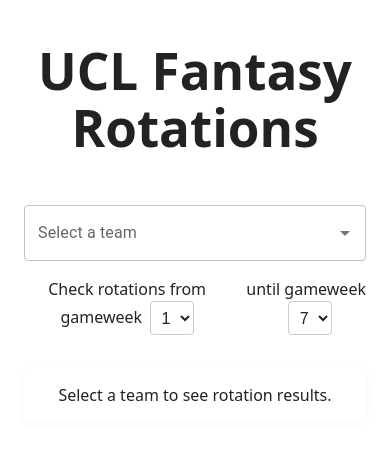
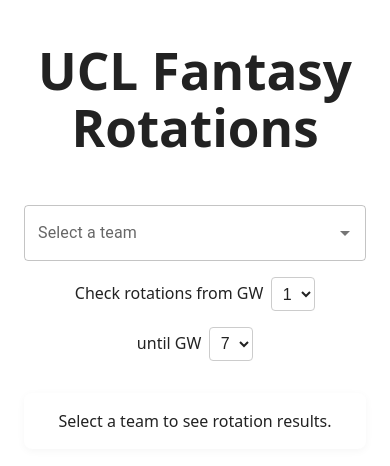
Before and after one commit to daveweij/ucl-rotation, a React (Vite) app: page / in a window 390 px wide. Shown: the top 466 px of the page. Built offline with nearby package versions, Linux system fonts and the light colour scheme.

Commit message:
fix alignment of gw selection boxes on mobile

```diff
--- a/src/components/GameweekSelector.css
+++ b/src/components/GameweekSelector.css
@@ -1,5 +1,6 @@
 .gw-selector {
   display: flex;
+  flex-direction: column;
   gap: 1rem;
   align-items: center;
   margin-top: 1rem;
--- a/src/components/GameweekSelector.tsx
+++ b/src/components/GameweekSelector.tsx
@@ -27,7 +27,7 @@ const GameweekSelector: React.FC<GameweekSelectorProps> = ({ startGW, endGW, onC
   return (
     <div className="gw-selector">
       <label>
-        Check rotations from gameweek
+        Check rotations from GW
         <select value={startGW} onChange={handleStartChange} className="gw-select">
           {Array.from({ length: GW_MAX }, (_, i) => i + GW_MIN).map(gw => (
             <option key={gw} value={gw}>{gw}</option>
@@ -35,7 +35,7 @@ const GameweekSelector: React.FC<GameweekSelectorProps> = ({ startGW, endGW, onC
         </select>
       </label>
       <label>
-        until gameweek
+        until GW
         <select value={endGW} onChange={handleEndChange} className="gw-select">
           {Array.from({ length: GW_MAX }, (_, i) => i + GW_MIN).map(gw => (
             <option key={gw} value={gw}>{gw}</option>
```
